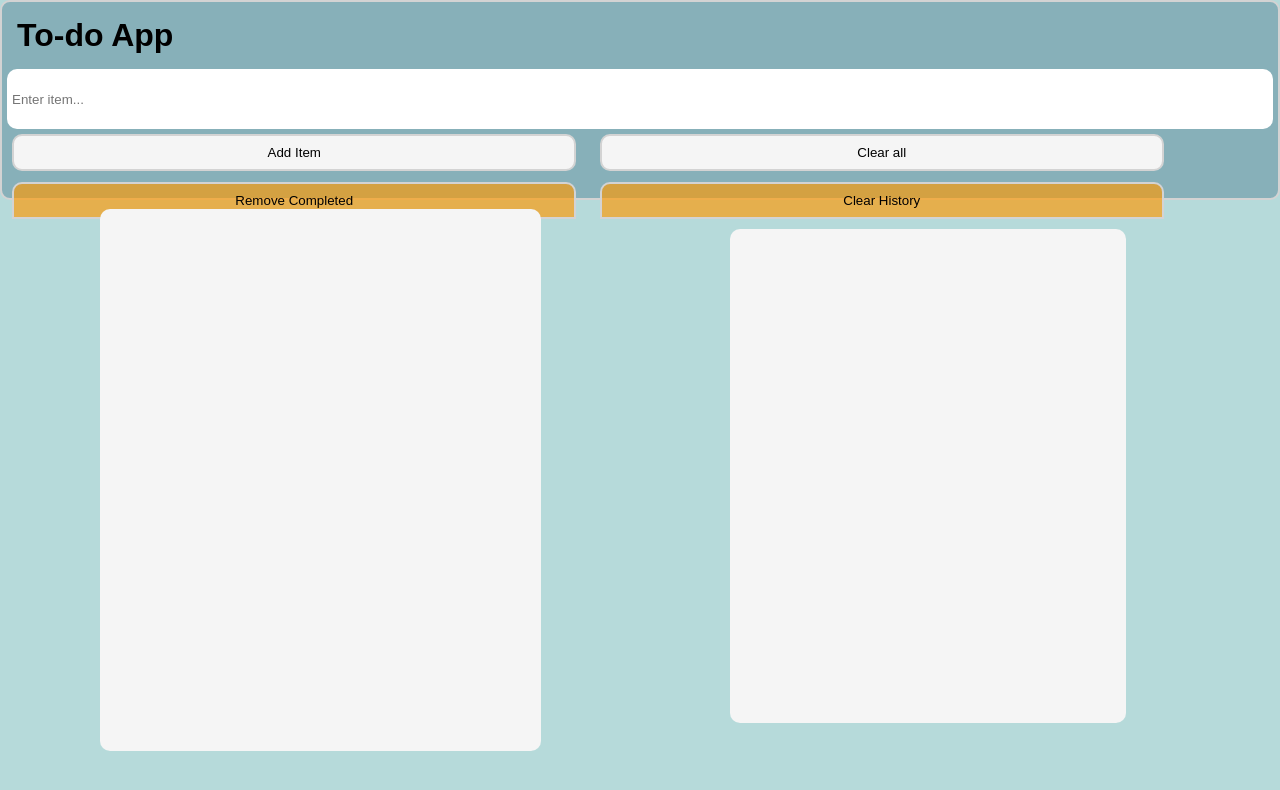
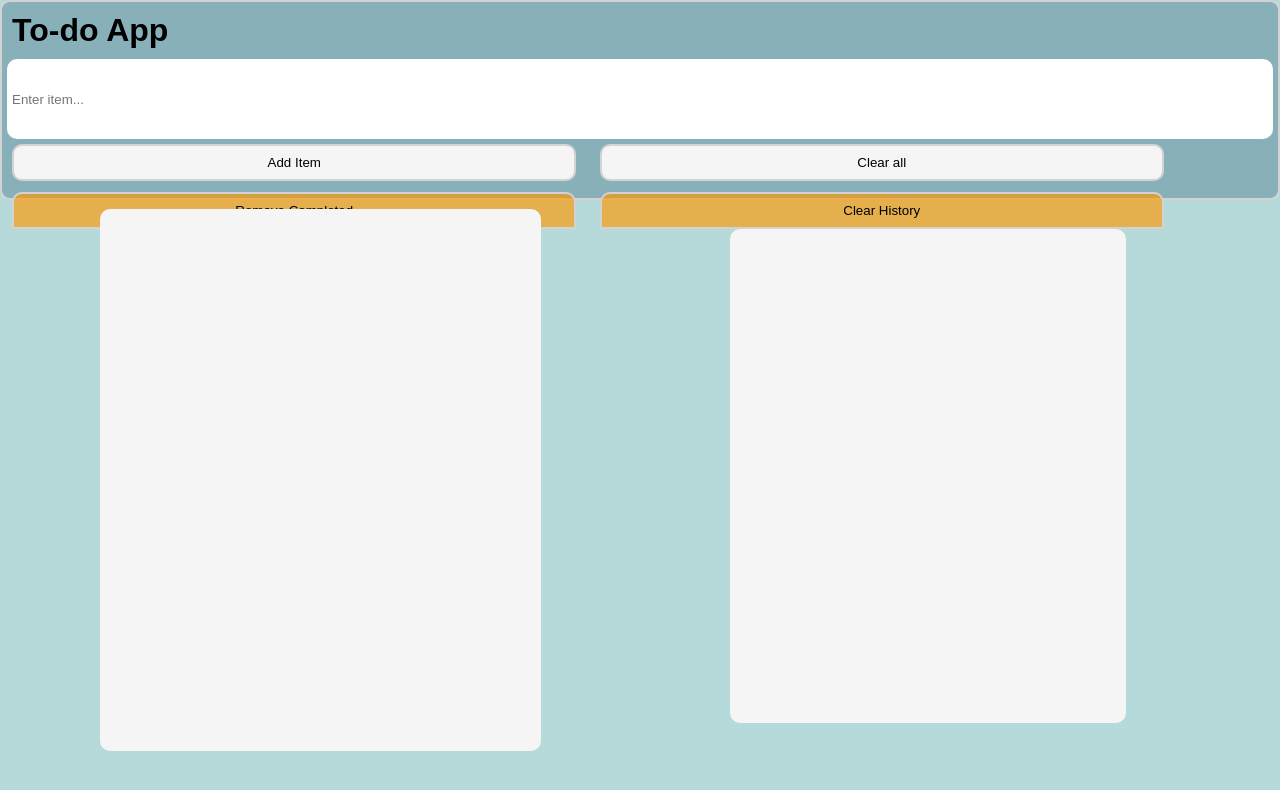
Before and after one commit to gl-0/task-app, a plain HTML site: page index.html in a window 1280 px wide. Drawn offline with Linux system fonts and the light colour scheme.

Commit message:
Update test.css

```diff
--- a/test.css
+++ b/test.css
@@ -136,10 +136,10 @@ body {
     font-size:xx-large;
     width: 200px;
     /* border: magenta dotted 3px; */
-    padding: 10px;
+    padding: 5px;
   }
   .to-do-app input {
-    height: 60px;
+    height: 10vh;
     width: 100vw;
     /* width: 300px; */
     padding: 5px;
```
